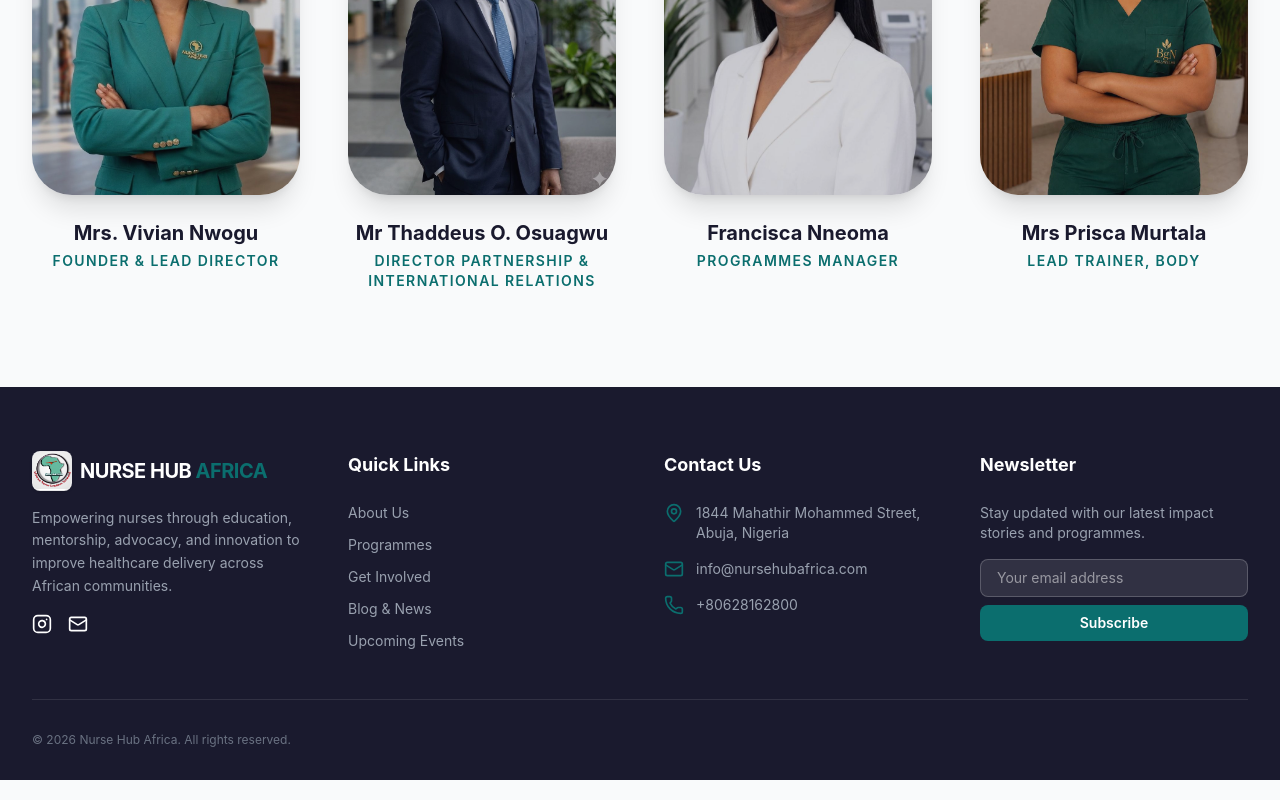
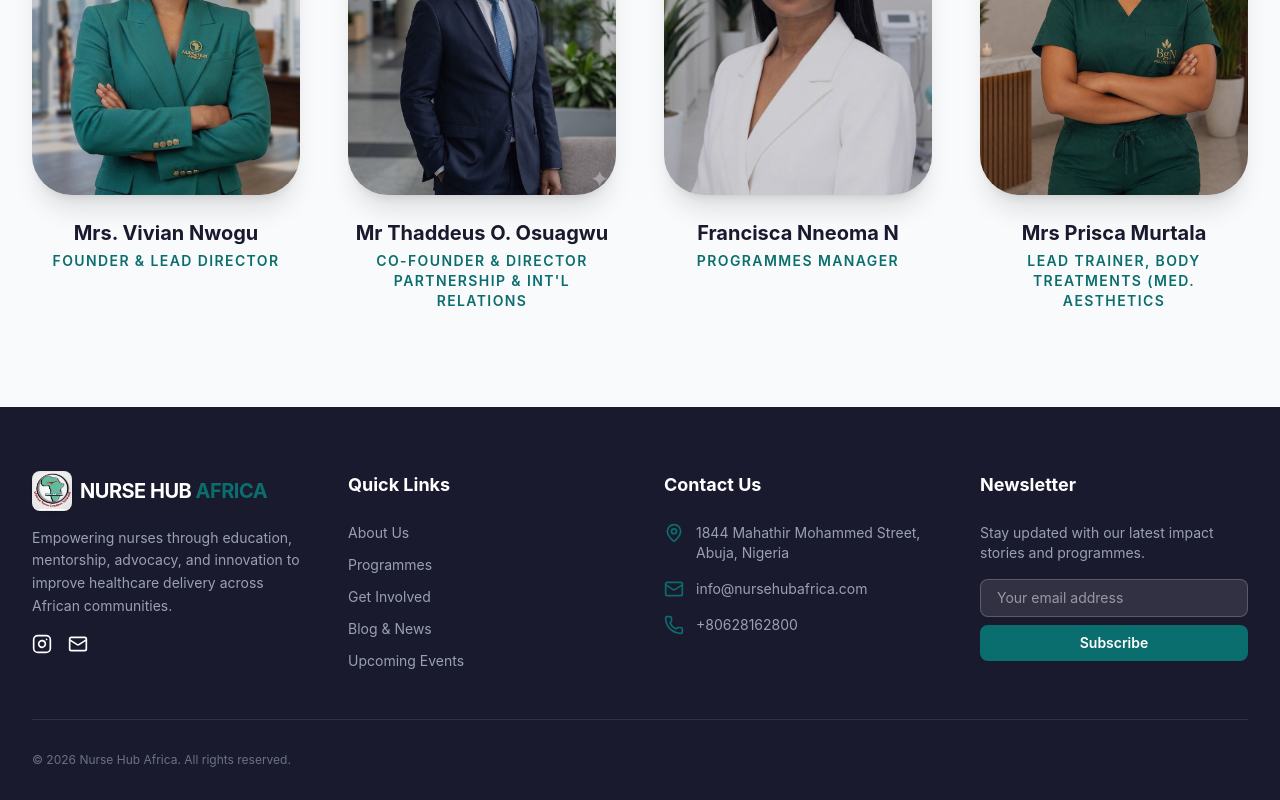
Before and after one commit to cloud9n/nurse-hub-africa, a React (Vite) app: page /about in a window 1280 px wide. Shown: the part 3069-3869 px from the top of the page. Built offline with nearby package versions, Linux system fonts and the light colour scheme.

Commit message:
Update: events and added one team member

```diff
--- a/src/pages/About.tsx
+++ b/src/pages/About.tsx
@@ -18,7 +18,7 @@ Through NHA’s integrated programmes — including Mama Aid+, NHA Academy, Nke
     },
     {
       name: 'Mr Thaddeus O. Osuagwu',
-      role: 'Director Partnership & International Relations',
+      role: "Co-Founder & Director Partnership & Int'l Relations",
       image: '/team/thaddeus.jpeg',
       bio: `Thaddeus Osuagwu serves as the Director of Partnerships & International Relations at NHA (Nurse Hub Africa), a community impact Company dedicated connecting and promoting African nurses worldwide for better healthcare knowledge exchange.
 
@@ -27,14 +27,14 @@ In this role, he leads strategic collaborations with international organizations
 With a strong background in technology, healthcare innovation, and stakeholder engagement, Thaddeus is passionate about building global partnerships that strengthen the nursing workforce and create sustainable impact across communities.`
     },
     {
-      name: 'Francisca Nneoma',
+      name: 'Francisca Nneoma N',
       role: 'Programmes Manager',
       image: '/team/WhatsApp Image 2026-03-26 at 11.59.26 PM.jpeg',
       bio: `Francisca Nneoma is the Programmes Manager at Nurse Hub Africa, where she oversees the coordination and implementation of our various initiatives. With a strong commitment to healthcare excellence, she works to ensure that all NHA programmes are delivered effectively and meet the needs of our community.`
     },
     {
       name: 'Mrs Prisca Murtala',
-      role: 'Lead Trainer, Body',
+      role: 'Lead Trainer, Body Treatments (Med. Aesthetics',
       image: '/team/MRS PRISCA MURTALA.jpg',
       bio: `Prisca Murtala is a wellness and beauty professional with over seven years of experience in the spa and skincare industry. Passionate about holistic treatments and natural skincare, she has trained and mentored over 1,000 students — many now practicing professionals in the field. Her mission is to empower women with the practical skills and confidence to build successful careers in beauty and wellness.`
     }
```
